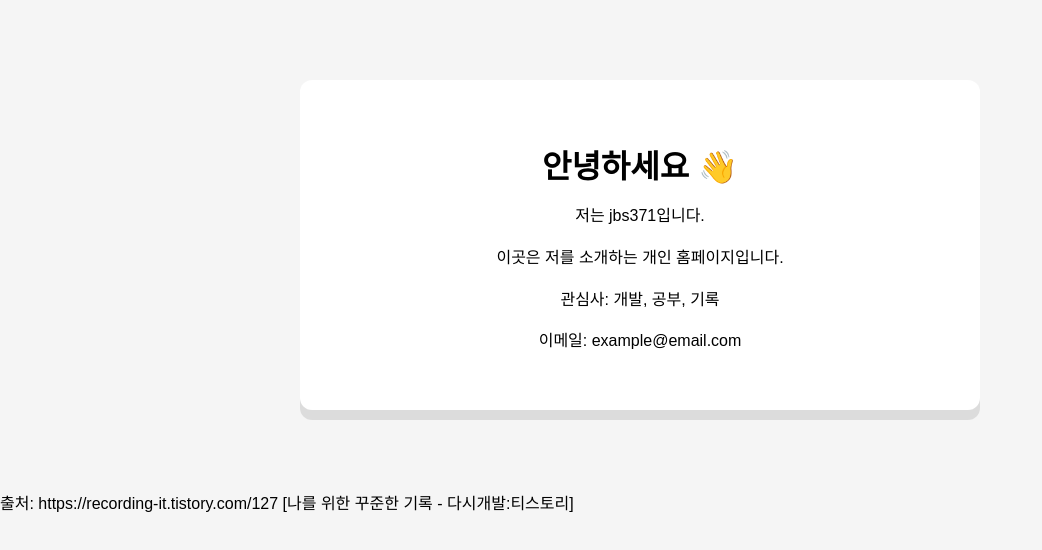
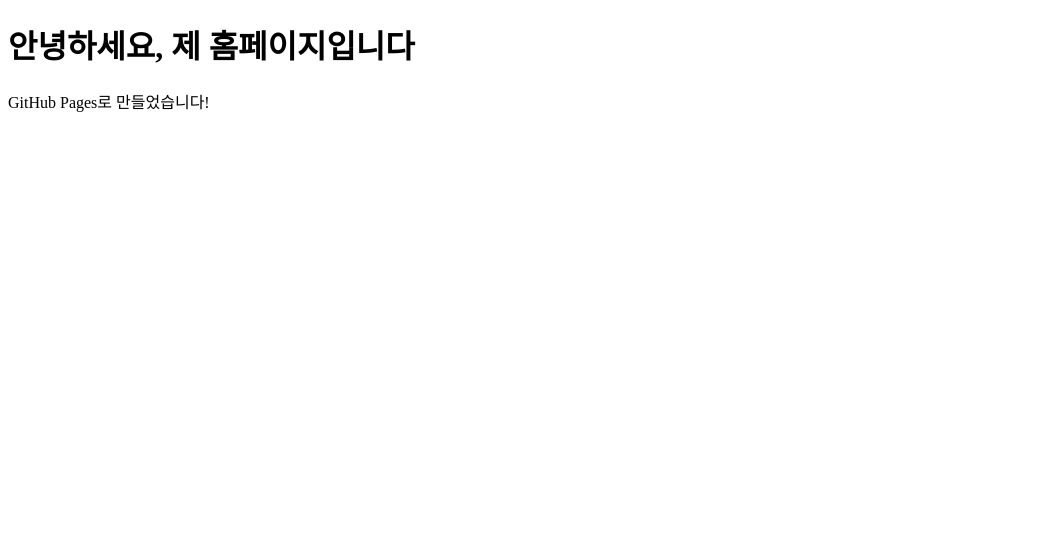
Before and after one commit to kimjjun0123/kimjjun.github.io, a plain HTML site: page index.html in a window 1280 px wide. Shown: the whole page, without its empty margins (0-1042 px from the left). Drawn offline with Linux system fonts and the light colour scheme.

Commit message:
Update index.html

```diff
--- a/index.html
+++ b/index.html
@@ -1,40 +1,7 @@
 <!DOCTYPE html>
-<html lang="ko">
-<head>
-  <meta charset="UTF-8">
-  <title>나를 소개합니다</title>
-  <style>
-    body {
-      font-family: Arial, sans-serif;
-      background: #f5f5f5;
-      margin: 0;
-      padding: 0;
-    }
-    .container {
-      max-width: 600px;
-      margin: 80px auto;
-      background: white;
-      padding: 40px;
-      border-radius: 12px;
-      box-shadow: 0 10px rgba(0,0,0,0.1);
-      text-align: center;
-    }
-    h1 {
-      margin-bottom: 10px;
-    }
-    p {
-      line-height: 1.6;
-    }
-  </style>
-</head>
+<html>
 <body>
-  <div class="container">
-    <h1>안녕하세요 👋</h1>
-    <p>저는 jbs371입니다.</p>
-    <p>이곳은 저를 소개하는 개인 홈페이지입니다.</p>
-    <p>관심사: 개발, 공부, 기록</p>
-    <p>이메일: example@email.com</p>
-  </div>
+  <h1>안녕하세요, 제 홈페이지입니다</h1>
+  <p>GitHub Pages로 만들었습니다!</p>
 </body>
 </html>
-출처: https://recording-it.tistory.com/127 [나를 위한 꾸준한 기록 - 다시개발:티스토리]
```
